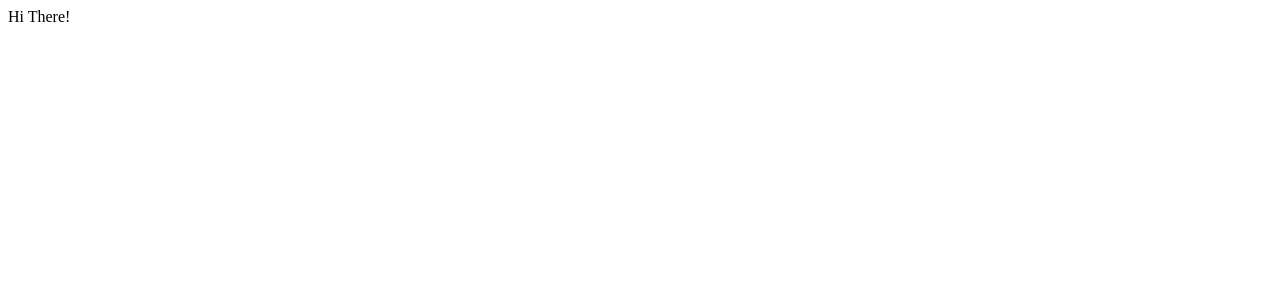
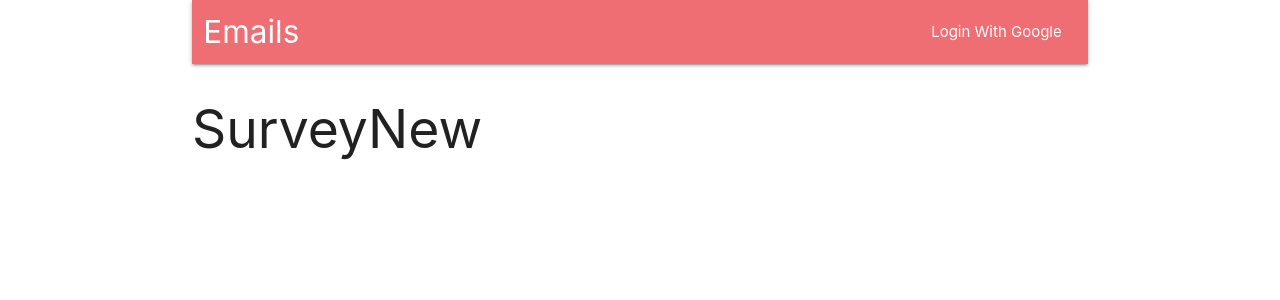
Before and after one commit to jkhusanov/emails-full-stack, a React (Create React App) app in the folder client/: page /surveys/new in a window 1280 px wide. Shown: the top 300 px of the page. Built offline with nearby package versions, Linux system fonts and the light colour scheme.

Commit message:
added header nav and routers

```diff
--- a/client/package.json
+++ b/client/package.json
@@ -3,13 +3,16 @@
   "version": "0.1.0",
   "private": true,
   "dependencies": {
+    "axios": "^0.18.0",
     "http-proxy-middleware": "^0.19.1",
+    "materialize-css": "^1.0.0-rc.2",
     "react": "^16.6.3",
     "react-dom": "^16.6.3",
     "react-redux": "^6.0.0",
     "react-router-dom": "^4.3.1",
     "react-scripts": "2.1.1",
-    "redux": "^4.0.1"
+    "redux": "^4.0.1",
+    "redux-thunk": "^2.3.0"
   },
   "scripts": {
     "start": "react-scripts start",
--- /dev/null
+++ b/client/src/actions/index.js
@@ -0,0 +1,6 @@
+import axios from 'axios';
+import { FETCH_USER } from './types';
+
+const fetchUser = () => {
+  axios.get('/api/current_user');
+};
--- /dev/null
+++ b/client/src/actions/types.js
@@ -0,0 +1 @@
+export const FETCH_USER = 'fetch_user';
--- a/client/src/components/App.js
+++ b/client/src/components/App.js
@@ -1,7 +1,27 @@
 import React from 'react';
+import { BrowserRouter, Route } from 'react-router-dom';
+
+import Header from './Header';
+const Dashboard = () => <h2>Dashboard</h2>;
+const SurveyNew = () => <h2>SurveyNew</h2>;
+const Landing = () => <h2>Landing</h2>;
 
 const App = () => {
-  return <div>Hi There!</div>;
+  return (
+    // materialize css requires a parent div with the class named container
+    <div className="container">
+      {/* BrowserRouter gets only one child ,*/}
+      {/* and path="/" means root route, exact={true} makes sure current url is exactly as path*/}
+      <BrowserRouter>
+        <div>
+          <Header />
+          <Route exact path="/" component={Landing} />
+          <Route exact path="/surveys" component={Dashboard} />
+          <Route path="/surveys/new" component={SurveyNew} />
+        </div>
+      </BrowserRouter>
+    </div>
+  );
 };
 
 export default App;
--- /dev/null
+++ b/client/src/components/Header.js
@@ -0,0 +1,26 @@
+import React, { Component } from 'react';
+
+class Header extends Component {
+  render() {
+    return (
+      <nav>
+        <div className="nav-wrapper">
+          <div className="row">
+            <div className="col s12">
+              <a href="#" className="left brand-logo">
+                Emails
+              </a>
+              <ul className="right">
+                <li>
+                  <a href="#">Login With Google</a>
+                </li>
+              </ul>
+            </div>
+          </div>
+        </div>
+      </nav>
+    );
+  }
+}
+
+export default Header;
--- a/client/src/index.js
+++ b/client/src/index.js
@@ -1,6 +1,18 @@
+import 'materialize-css/dist/css/materialize.min.css'; // importing css file sec 7,lec 73 mainly because JavaScript based components' css are inline
 import React from 'react';
 import ReactDOM from 'react-dom';
+import { Provider } from 'react-redux';
+import { createStore, applyMiddleware } from 'redux';
+import reduxThunk from 'redux-thunk';
 
 import App from './components/App';
+import reducers from './reducers';
 
-ReactDOM.render(<App />, document.querySelector('#root'));
+const store = createStore(reducers, {}, applyMiddleware(reduxThunk));
+
+ReactDOM.render(
+  <Provider store={store}>
+    <App />
+  </Provider>,
+  document.querySelector('#root')
+);
--- /dev/null
+++ b/client/src/reducers/authReducer.js
@@ -0,0 +1,6 @@
+export default function(state = {}, action) {
+  switch (action.type) {
+    default:
+      return state;
+  }
+}
--- /dev/null
+++ b/client/src/reducers/index.js
@@ -0,0 +1,6 @@
+import { combineReducers } from 'redux';
+import authReducer from './authReducer';
+
+export default combineReducers({
+  auth: authReducer
+});
```
Also changed, not shown: 1 other file (tests, documents, lock files or other folders).
